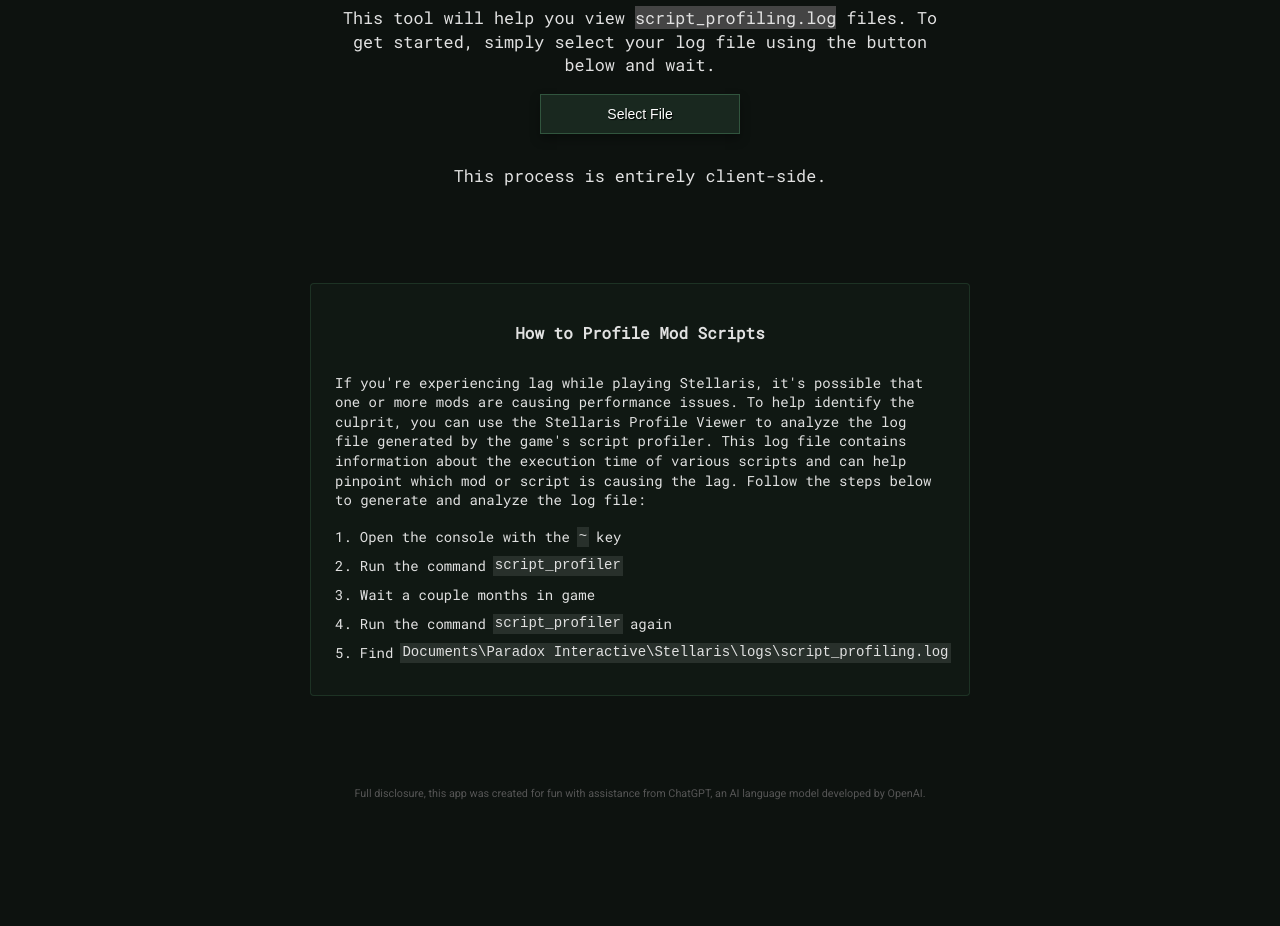
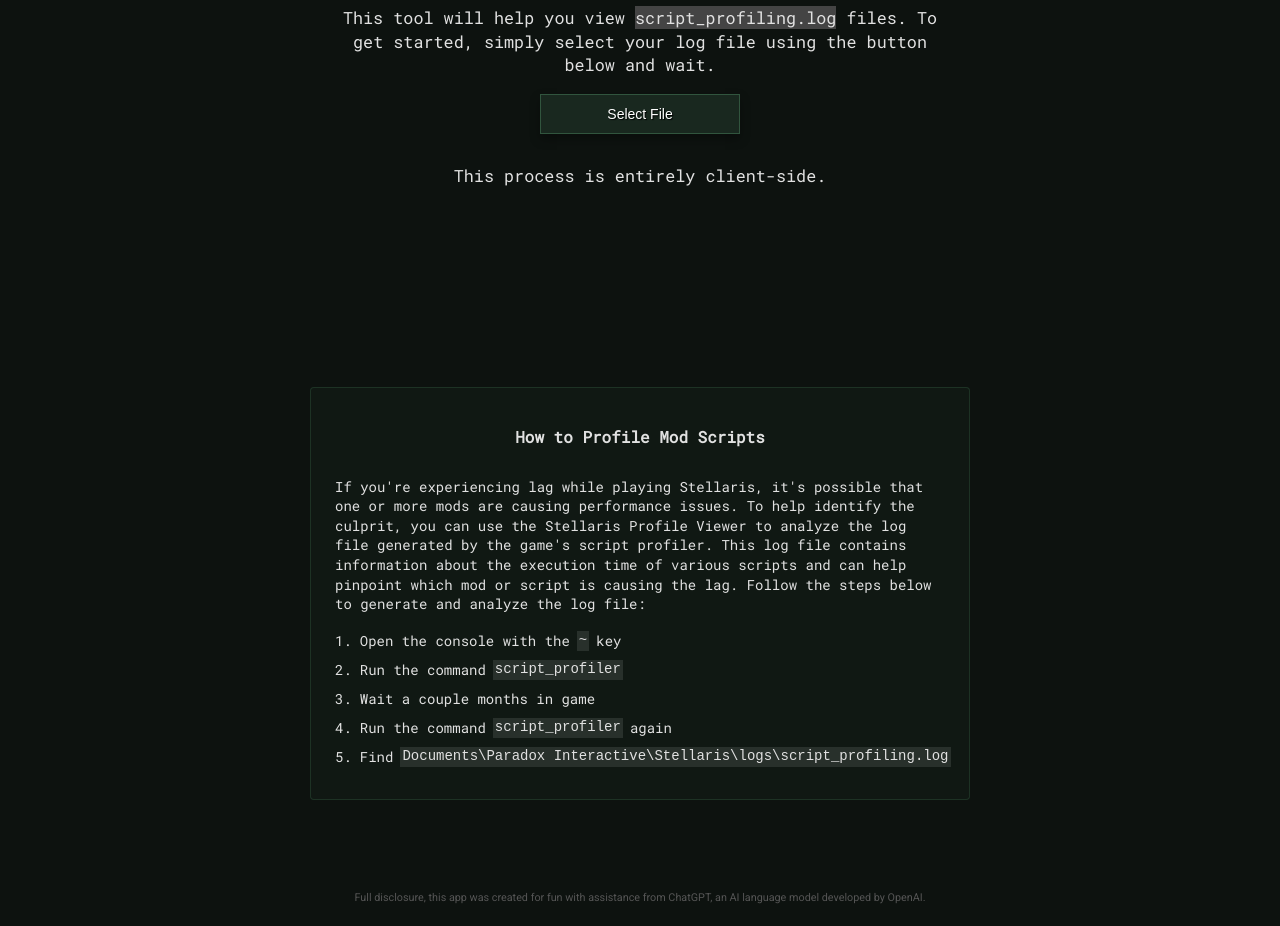
Before and after one commit to abrenneke/stellaris-profile-viewer, a plain HTML site: page index.html in a window 1280 px wide. Shown: the part 174-1100 px from the top of the page. Before the commit the page ends 996 px from the top, so only its background shows below. Drawn offline with Linux system fonts and the light colour scheme.

Commit message:
Tweak spacing

```diff
--- a/index.css
+++ b/index.css
@@ -309,7 +309,7 @@ body {
 }
 
 #how-to-profile-section {
-    margin-top: 96px;
+    margin-top: 200px;
     border: 1px solid var(--ui-panel-border);
     background-color: var(--ui-panel-bg);
     padding: 24px;
```
